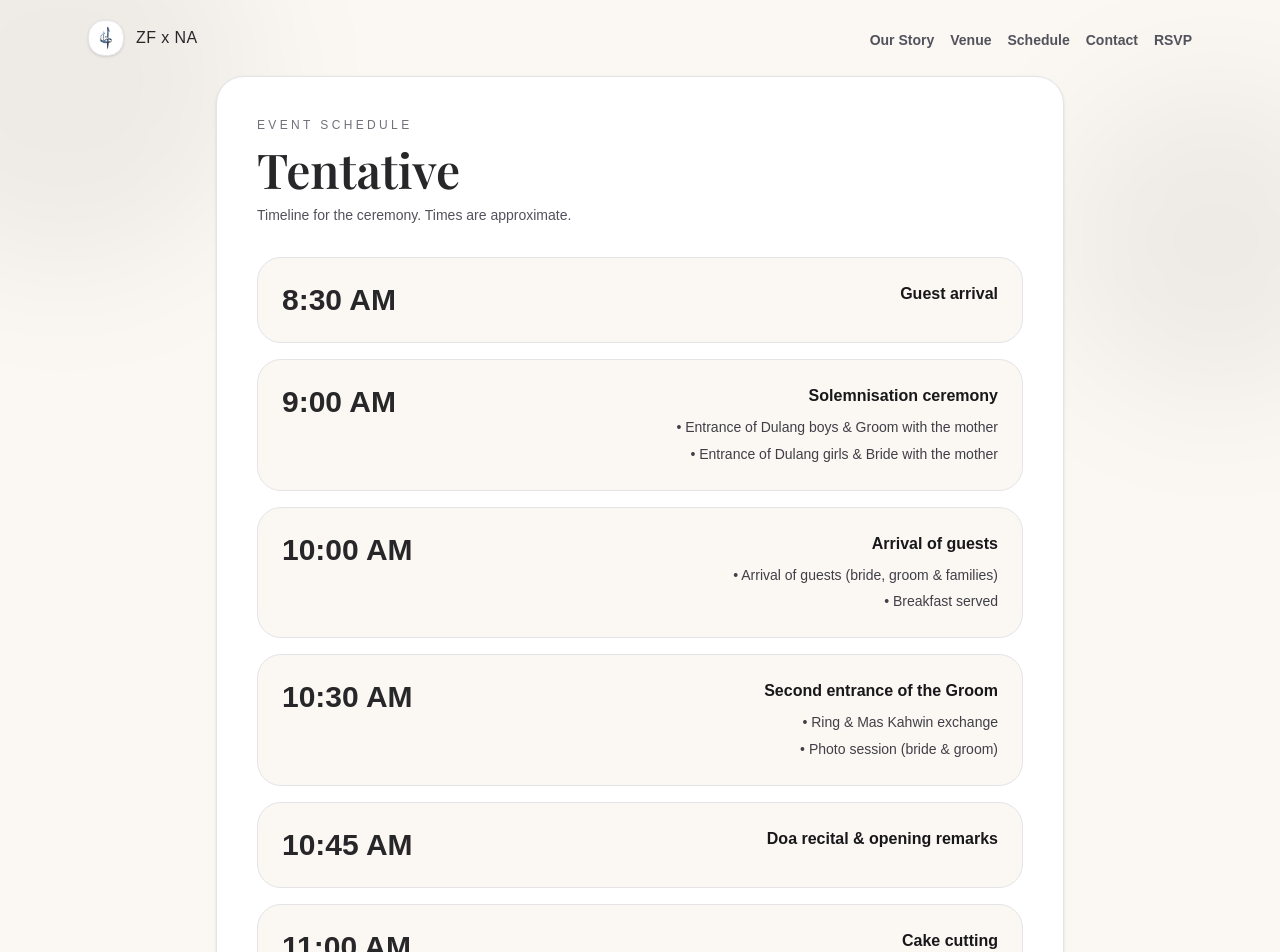
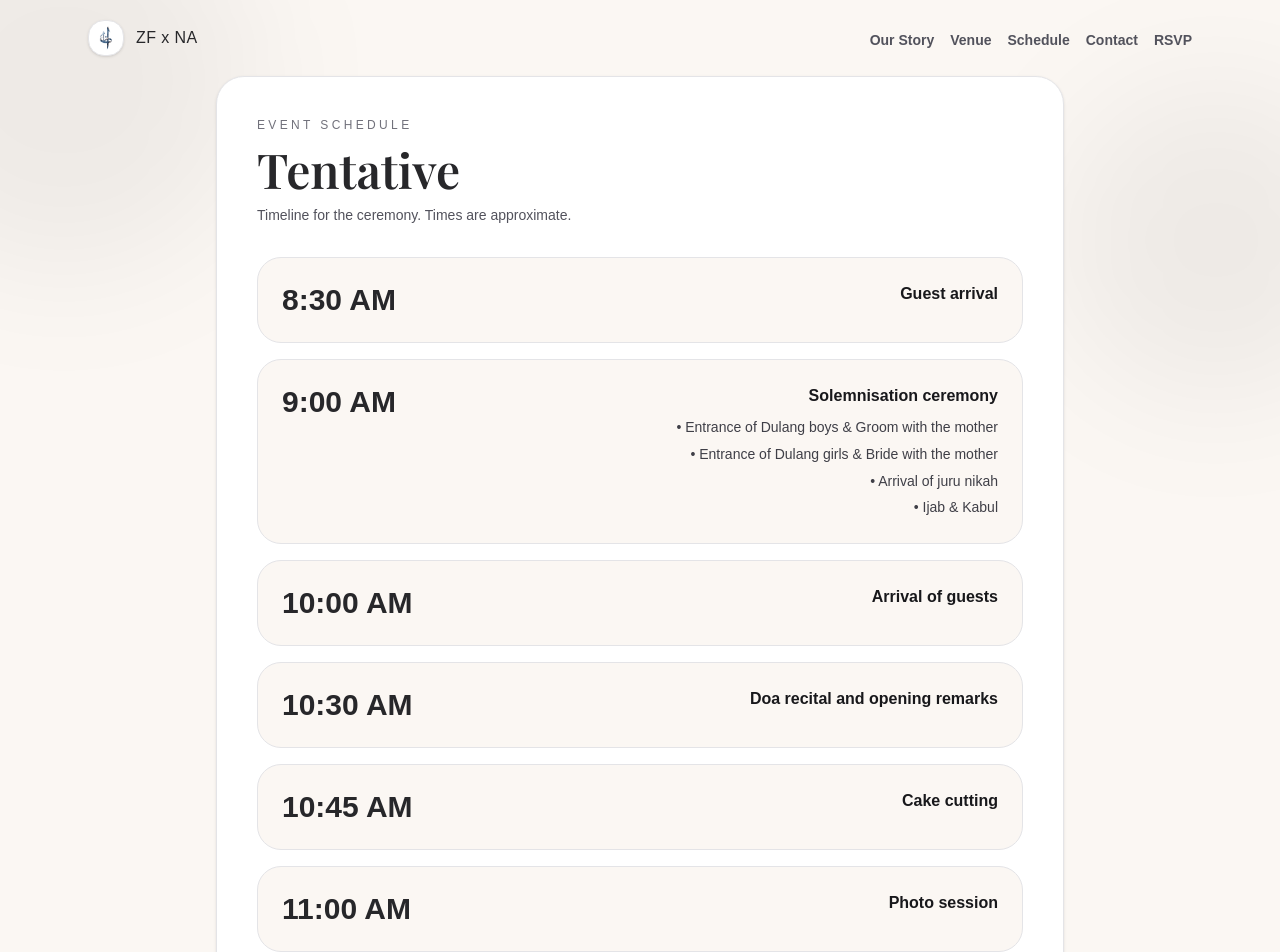
Before and after one commit to faizjazz100/ayuni-zhafirin, a Next.js app: page /schedule in a window 1280 px wide. Shown: the top 952 px of the page. Built offline with nearby package versions, Linux system fonts and the light colour scheme; a web font is replaced by a local one.

Commit message:
7th commit

```diff
--- a/src/app/schedule/page.tsx
+++ b/src/app/schedule/page.tsx
@@ -11,36 +11,20 @@ type Item = {
 
 const items: Item[] = [
     { time: "8:30 AM", title: "Guest arrival" },
-
     {
         time: "9:00 AM",
         title: "Solemnisation ceremony",
         details: [
             "Entrance of Dulang boys & Groom with the mother",
             "Entrance of Dulang girls & Bride with the mother",
+            "Arrival of juru nikah",
+            "Ijab & Kabul"
         ],
     },
-
-    {
-        time: "10:00 AM",
-        title: "Arrival of guests",
-        details: [
-            "Arrival of guests (bride, groom & families)",
-            "Breakfast served",
-        ],
-    },
-
-    {
-        time: "10:30 AM",
-        title: "Second entrance of the Groom",
-        details: [
-            "Ring & Mas Kahwin exchange",
-            "Photo session (bride & groom)",
-        ],
-    },
-
-    { time: "10:45 AM", title: "Doa recital & opening remarks" },
-    { time: "11:00 AM", title: "Cake cutting" },
+    { time: "10:00 AM", title: "Arrival of guests", },
+    { time: "10:30 AM", title: "Doa recital and opening remarks" },
+    { time: "10:45 AM", title: "Cake cutting" },
+    { time: "11:00 AM", title: "Photo session" },
     { time: "12:30 PM", title: "End of ceremony" },
 ];
 
```
